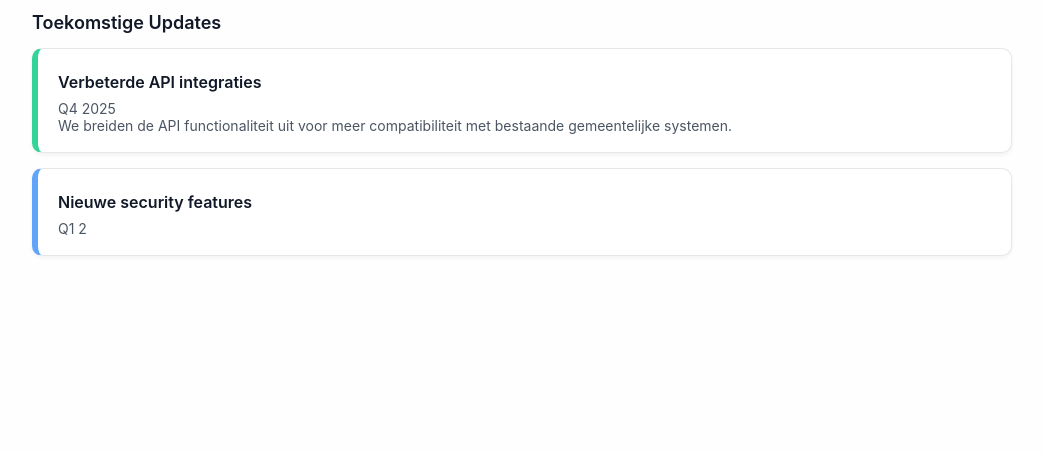
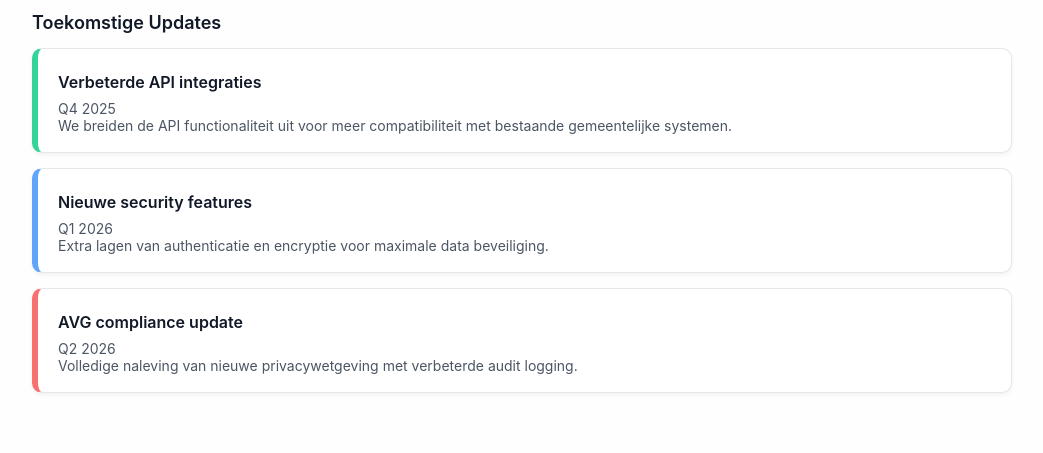
Before and after one commit to Joesra/dooyoogeequu34, a Flask app: page /info in a window 1280 px wide. Shown: the part 1190-1643 px from the top of the page, without its empty margins (228-1271 px from the left). Before the commit the page ends 1446 px from the top, so only its background shows below. Run offline with Flask 3, Linux system fonts and the light colour scheme.

Commit message:
stuk html code miste, dit weer terug gezet

```diff
--- a/app/templates/info.html
+++ b/app/templates/info.html
@@ -116,9 +116,29 @@
             <div class="news-item integratie">
                 <h3>Verbeterde API integraties</h3>
                 <p>Q4 2025</p>
-                <p>We breiden de API functionaliteit uit voor meer compatibiliteit met bestaande gemeentelijke systemen.
-                </p>
+                <p>We breiden de API functionaliteit uit voor meer compatibiliteit met bestaande gemeentelijke systemen.</p>
             </div>
             <div class="news-item system">
                 <h3>Nieuwe security features</h3>
-                <p>Q1 2
+                <p>Q1 2026</p>
+                <p>Extra lagen van authenticatie en encryptie voor maximale data beveiliging.</p>
+            </div>
+            <div class="news-item privacy">
+                <h3>AVG compliance update</h3>
+                <p>Q2 2026</p>
+                <p>Volledige naleving van nieuwe privacywetgeving met verbeterde audit logging.</p>
+            </div>
+        </section>
+
+    </div>
+
+    <script>
+        const toggle = document.querySelector('.menu-toggle');
+        const sidebar = document.querySelector('.sidebar');
+        toggle.addEventListener('click', () => {
+            sidebar.classList.toggle('active');
+        });
+    </script>
+</body>
+
+</html>
```
